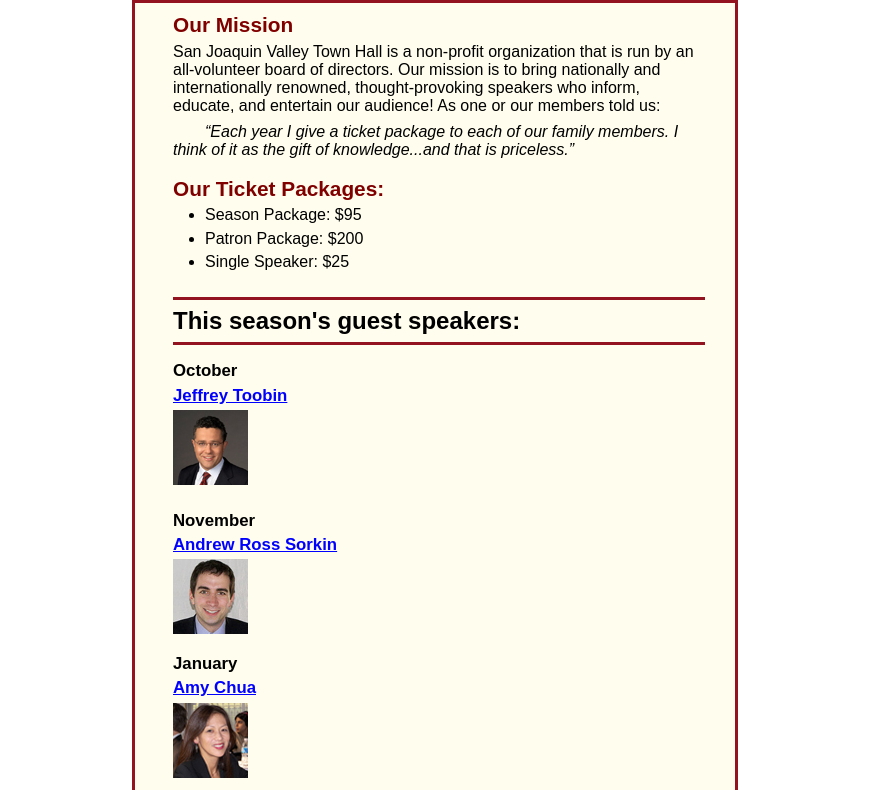
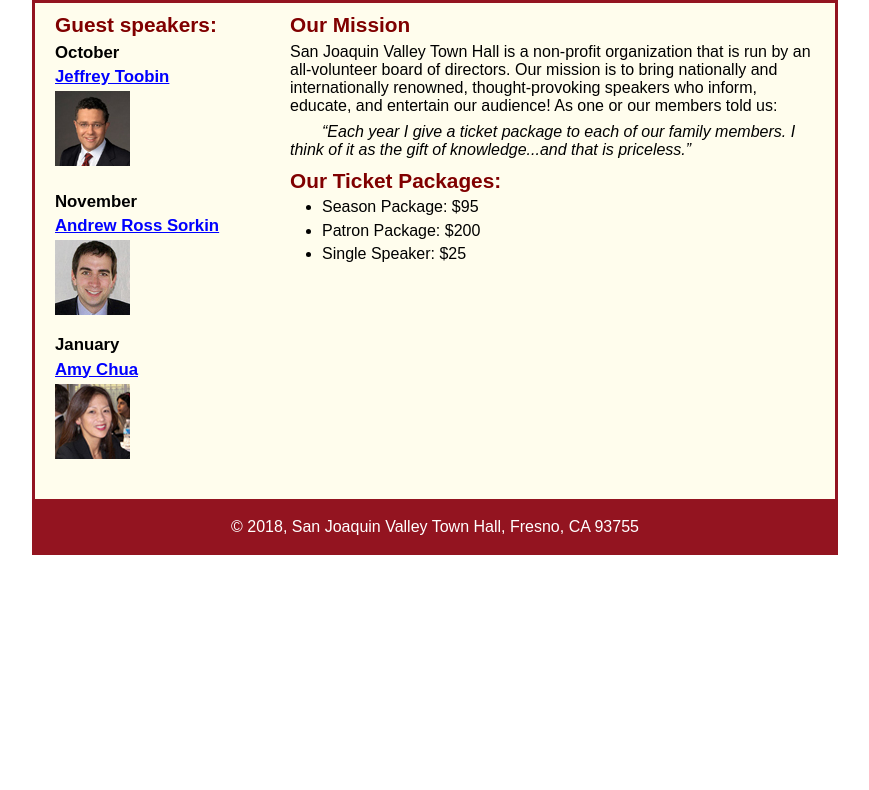
Before and after one commit to 3opa/murach, a plain HTML site: page town_hall_1/index.html in a window 1280 px wide. Shown: the part 123-913 px from the top of the page, without its empty margins (205-1074 px from the left). After the commit the page ends 800 px from the top, so only its background shows below. Drawn offline with Linux system fonts and the light colour scheme.

Commit message:
setup aside

```diff
--- a/town_hall_1/index.html
+++ b/town_hall_1/index.html
@@ -5,7 +5,7 @@
 	<meta charset="utf-8">
 	<title>San Joaquin Valley Town Hall</title>
 	<link rel="shortcut icon" href="images/favicon.ico">
-<link rel="stylesheet" href="styles/normalize.css">
+  <link rel="stylesheet" href="styles/normalize.css">
 	<link rel="stylesheet" href="styles/main.css">
 </head>
 <!--Body Section -->
@@ -16,20 +16,23 @@
 		<h3>Celebrating our <strong>75<sup>th</sup></strong> Year</h3>
 	</header>
 	<main>
+		<section>
 		<h2>Our Mission</h2>
 		<p>San Joaquin Valley Town Hall is a non-profit organization that is run by
 			an all-volunteer board of directors. Our mission is to bring nationally
 			and internationally renowned, thought-provoking speakers who inform,
 			educate, and entertain our audience! As one or our members told us:</p>
-		<p><q>Each year I give a ticket package to each of our family members. I think
-			 of it as the gift of knowledge...and that is priceless.</q></p>
+		<q>Each year I give a ticket package to each of our family members. I think
+			 of it as the gift of knowledge...and that is priceless.</q>
 		<h2>Our Ticket Packages:</h2>
 		<ul>
 			<li>Season Package: $95</li>
 			<li>Patron Package: $200</li>
 			<li>Single Speaker: $25</li>
 		</ul>
-<h1>This season's guest speakers:</h1>
+	</section>
+<aside>
+<h2>Guest speakers:</h2>
 <h3>October</h3>
 <h3><a href="speakers/toobin.html">Jeffrey Toobin</a><h3>
 <img src="images/toobin75.jpg" alt="Jeffrey Toobin">
@@ -39,6 +42,7 @@
 <h3>January</h3>
 <h3><a href="speakers/chua.html">Amy Chua</a></h3>
 <img src="images/chua75.jpg" alt="Amy Chua">
+</aside>
 	</main>
 	<footer>
 <p>&copy; 2018, San Joaquin Valley Town Hall, Fresno, CA 93755</p>
--- a/town_hall_1/styles/main.css
+++ b/town_hall_1/styles/main.css
@@ -1,10 +1,10 @@
-/*Styles for the html elements */
-html{
-	background-color: white;
-}
+/* reset elements */
 * {
 	padding: 0;
 	margin: 0;
+}
+html{
+	background-color: white;
 }
 /*link styles */
 a { font-weight: bold; }
@@ -16,7 +16,7 @@
 body {
 	font-family: Arial, Helvetica, sans-serif;
   font-size: 100%;
-	width: 600px;
+	width: 800px;
   background-color: #fffded;
 	margin: 0 auto;
 	border-top: 3px solid #931420;
@@ -27,16 +27,13 @@
 /* the styles for the header */
 header{
 	border-bottom: 3px solid #931420;
-	padding-top: 1.5em;
-	padding-bottom: 2em;
+	padding: 1.5em 0 2em 0;
 	background-image: -webkit-linear-gradient(30deg, #f6bb73 0%, #f6bb73 30%, white 50%, #f6bb73 80%, #f6bb73 100%);
 	background-image: linear-gradient(30deg, #f6bb73 0%, #f6bb73 30%, white 50%, #f6bb73 80%, #f6bb73 100%);
 }
 header img {
-	float: left;
-	padding-left: 30px;
-	padding-right: 30px;
-
+  float: left;
+	padding: 0 30px;
 }
 header h2 {
 	font-size: 170%;
@@ -51,53 +48,66 @@
 	text-shadow: 2px 2px;
 	font-size: 135%;
 }
-/* the styles for the section */
+/* the styles for the main section */
 main {
 	clear: left;
-	margin-left: .5em;
-	padding-left: 30px;
-	padding-right: 30px;
 }
-main img {
+/* main section style */
+section {
+	width: 525px;
+	float: right;
+	padding: 0 20px 20px 20px;
+}
+section img {
 	padding-bottom: 1em;
 }
-main p {
+section p {
 	padding-bottom: .5em;
 }
-main ul {
+section ul {
 	padding-bottom: .25em;
 	padding-left: 2em;
 }
-main li{
+section li{
 	padding-bottom: .35em;
 }
-main q {
+section q {
 	padding-left: 2em;
 	padding-right: 2em;
 	font-style: italic;
 }
-main h1 {
-	font-size: 150%;
-	border-top: 3px solid #931420;
-	border-bottom: 3px solid #931420;
-	padding-top: .3em;
-	padding-bottom: .3em;
-}
-main h2 {
+section h2 {
 	font-size: 130%;
 	color: #800000;
 	padding-top: .5em;
 	padding-bottom: .25em;
 }
-main h3 {
+/* Aside elements style */
+aside {
+	width: 215px;
+	float: right;
+	padding-left: 20px;
+	padding-bottom: 20px;
+}
+aside h2 {
+	font-size: 130%;
+	color: #800000;
+	padding-top: .5em;
+	padding-bottom: .25em;
+}
+aside h3 {
 	font-size: 105%;
 	padding-bottom: .25em;
+}
+aside img {
+	padding-bottom: 1em;
 }
 /* the styles for the footer */
 footer {
 	border-top: 3px solid #931420;
 	border-bottom: 3px solid #931420;
 	background-color: #931420;
+	clear: both;
 }
 footer p {
 	text-align: center;
```
